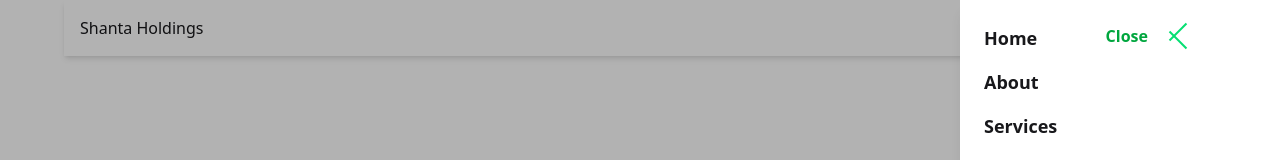
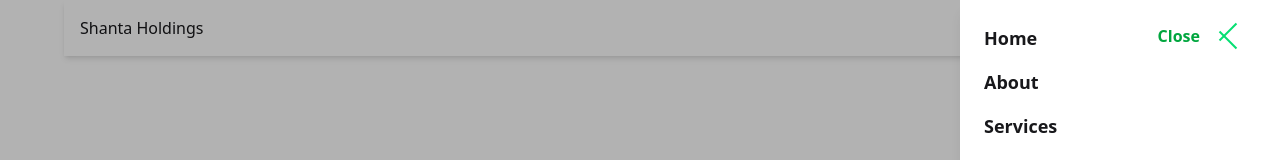
Before and after one commit to Mustazir/House-Holding-Web, a React (Vite) app: page / in a window 1280 px wide. Both pictures are taken after a click on the button 1164 px from the left and 36 px from the top of the page. Shown: the top 160 px of the page. Built offline with nearby package versions, Linux system fonts and the light colour scheme.

Commit message:
fixing icon

```diff
--- a/src/components/Shared/HamburgerMenu.jsx
+++ b/src/components/Shared/HamburgerMenu.jsx
@@ -7,17 +7,14 @@ export default function HamburgerMenu() {
   const toggleMenu = () => setIsOpen(!isOpen);
 
   const sidebarVariants = {
-    hidden: { x: "100%", transition: { duration: 0.5 } },
-    visible: {
-      x: 0,
-      transition: { type: "spring", stiffness: 300, damping: 30 },
-    },
+    hidden: { x: "100%" },
+    visible: { x: 0, transition: { type: "spring", stiffness: 300, damping: 30 } },
     exit: { x: "100%", transition: { duration: 0.5 } },
   };
 
   const closeTextVariants = {
-    hidden: { opacity: 0, x: 200, transition: { duration: 0.6 } },
-    visible: { opacity: 1, x: -100, transition: { duration: 0.4 } },
+    hidden: { opacity: 0, x: 20 },
+    visible: { opacity: 1, x: 0, transition: { duration: 0.4 } },
     exit: { opacity: 0, x: 20, transition: { duration: 0.3 } },
   };
 
@@ -33,19 +30,6 @@ export default function HamburgerMenu() {
           onClick={toggleMenu}
           className="flex items-center gap-2 transition-all duration-300"
         >
-          {/* Hamburger Icon */}
-          <div className="flex flex-col justify-center items-center w-10 h-10 gap-1 relative">
-            <span
-              className={`h-0.5 w-6 bg-green-400 transition-all duration-500 ${
-                isOpen ? "rotate-45 translate-y-1 absolute" : ""
-              }`}
-            ></span>
-            <span
-              className={`h-0.5 w-6 bg-green-400 transition-all duration-500 ${
-                isOpen ? "-rotate-45 -translate-y-1 absolute" : ""
-              }`}
-            ></span>
-          </div>
           {/* Close Text */}
           <AnimatePresence>
             {isOpen && (
@@ -60,6 +44,20 @@ export default function HamburgerMenu() {
               </motion.span>
             )}
           </AnimatePresence>
+
+          {/* Hamburger Icon */}
+          <div className="flex flex-col justify-center items-center w-10 h-10 gap-1 relative">
+            <span
+              className={`h-0.5 w-6 bg-green-400 transition-all duration-500 ${
+                isOpen ? "rotate-45 translate-y-1 absolute" : ""
+              }`}
+            ></span>
+            <span
+              className={`h-0.5 w-6 bg-green-400 transition-all duration-500 ${
+                isOpen ? "-rotate-45 -translate-y-1 absolute" : ""
+              }`}
+            ></span>
+          </div>
         </button>
       </div>
 
@@ -72,29 +70,12 @@ export default function HamburgerMenu() {
             variants={sidebarVariants}
             initial="hidden"
             animate="visible"
-            exit="exit"
-          >
+            exit      >
             <ul className="space-y-4">
-              <li>
-                <a href="#" className="text-lg font-semibold">
-                  Home
-                </a>
-              </li>
-              <li>
-                <a href="#" className="text-lg font-semibold">
-                  About
-                </a>
-              </li>
-              <li>
-                <a href="#" className="text-lg font-semibold">
-                  Services
-                </a>
-              </li>
-              <li>
-                <a href="#" className="text-lg font-semibold">
-                  Contact
-                </a>
-              </li>
+              <li><a href="#" className="text-lg font-semibold">Home</a></li>
+              <li><a href="#" className="text-lg font-semibold">About</a></li>
+              <li><a href="#" className="text-lg font-semibold">Services</a></li>
+              <li><a href="#" className="text-lg font-semibold">Contact</a></li>
             </ul>
           </motion.div>
         )}
```
